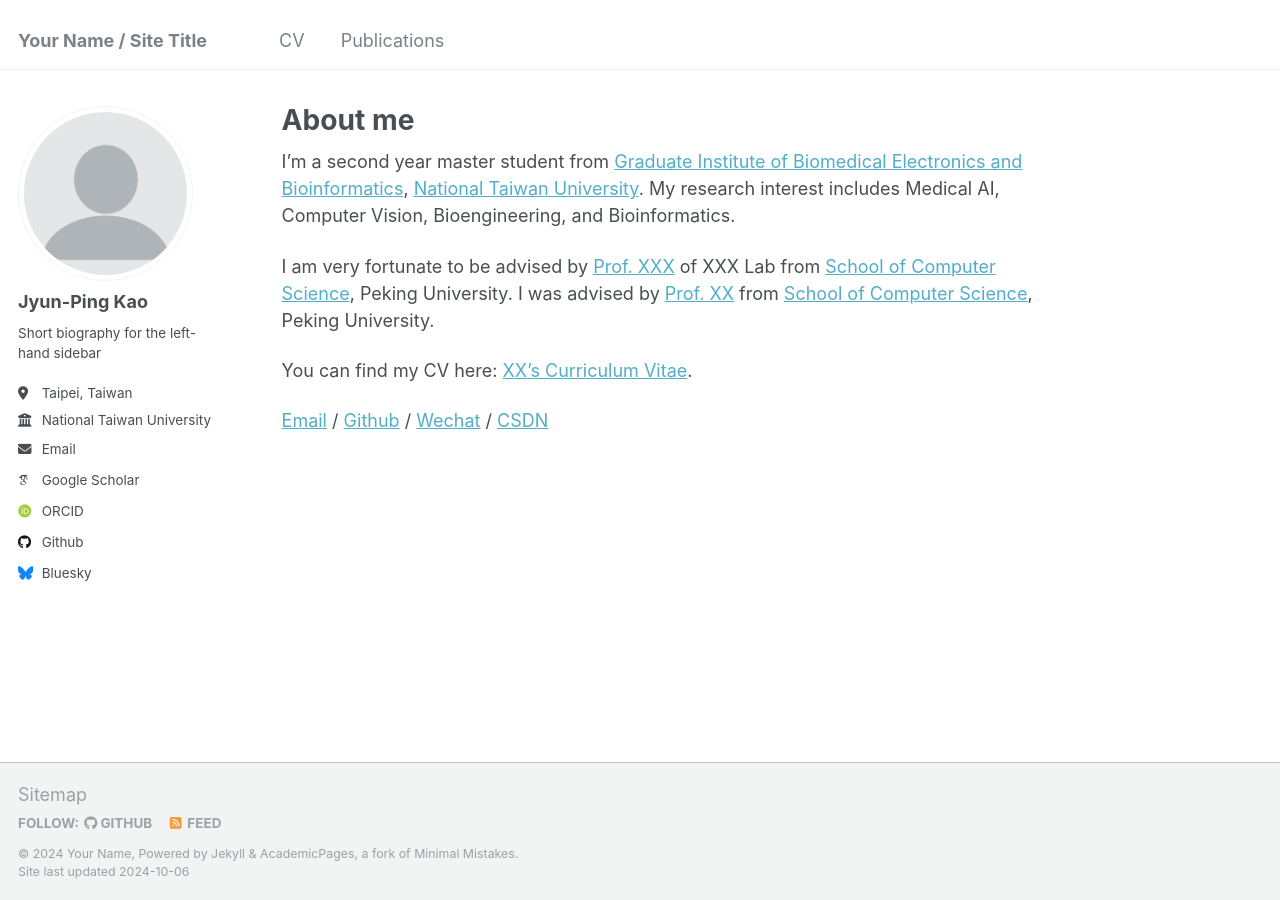
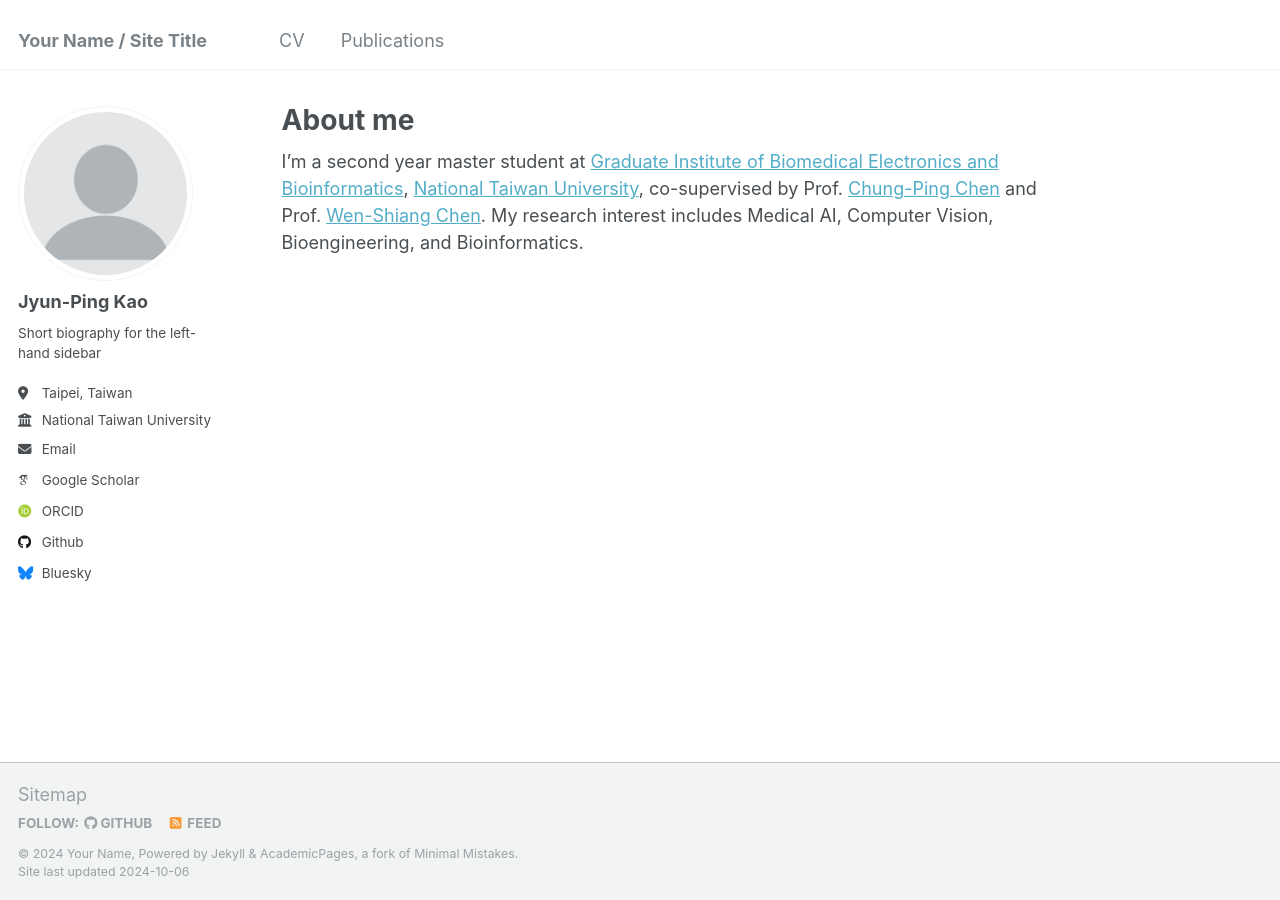
Before and after one commit to reddykao/reddykao.github.io, a Jekyll site: the page built from _pages/about.md, in a window 1280 px wide. Built offline with Jekyll 4.4.1, drawn with Linux system fonts in a browser that asks for light colours; some web fonts are replaced.

Commit message:
Update about.md

```diff
--- a/_pages/about.md
+++ b/_pages/about.md
@@ -7,10 +7,4 @@ redirect_from:
   - /about.html
 ---
 
-I'm a second year master student from [Graduate Institute of Biomedical Electronics and Bioinformatics](https://www.bebi.ntu.edu.tw/?page_id=79&lang=en), [National Taiwan University](https://www.ntu.edu.tw/english/). My research interest includes Medical AI, Computer Vision, Bioengineering, and Bioinformatics.
-
-I am very fortunate to be advised by [Prof. XXX](https://www.XXX.com/) of XXX Lab from [School of Computer Science](https://cs.pku.edu.cn/), Peking University. I was advised by [Prof. XX](https://XXX.pku.edu.cn/) from [School of Computer Science](https://cs.pku.edu.cn/), Peking University.
-
-You can find my CV here: [XX's Curriculum Vitae](../assets/Curriculum_Vitae.pdf).
-
-[Email](mailto:XX@stu.pku.edu.cn) / [Github](https://github.com/QiuDi233) / [Wechat](../images/wechat.jpg) / [CSDN](https://blog.csdn.net/qd1813100174?spm=1000.2115.3001.5343)
+I'm a second year master student at [Graduate Institute of Biomedical Electronics and Bioinformatics](https://www.bebi.ntu.edu.tw/?page_id=79&lang=en), [National Taiwan University](https://www.ntu.edu.tw/english/), co-supervised by Prof. [Chung-Ping Chen](https://ieeexplore.ieee.org/author/37280747200) and Prof. [Wen-Shiang Chen](https://www.researchgate.net/profile/Wen-Shiang-Chen). My research interest includes Medical AI, Computer Vision, Bioengineering, and Bioinformatics.
```
